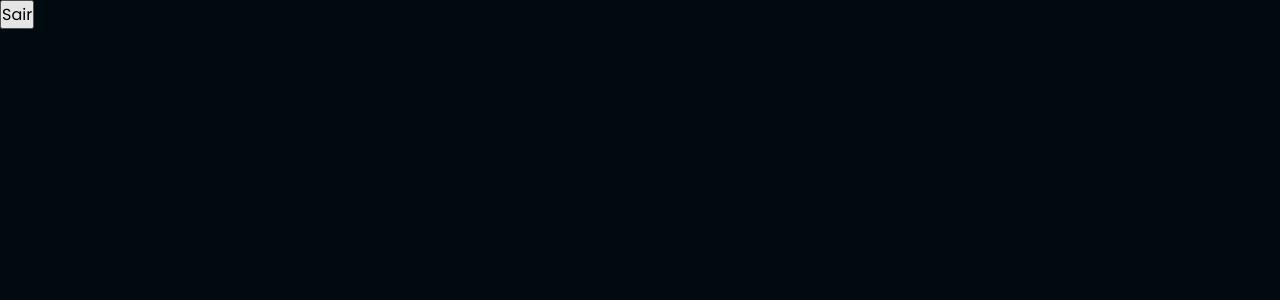
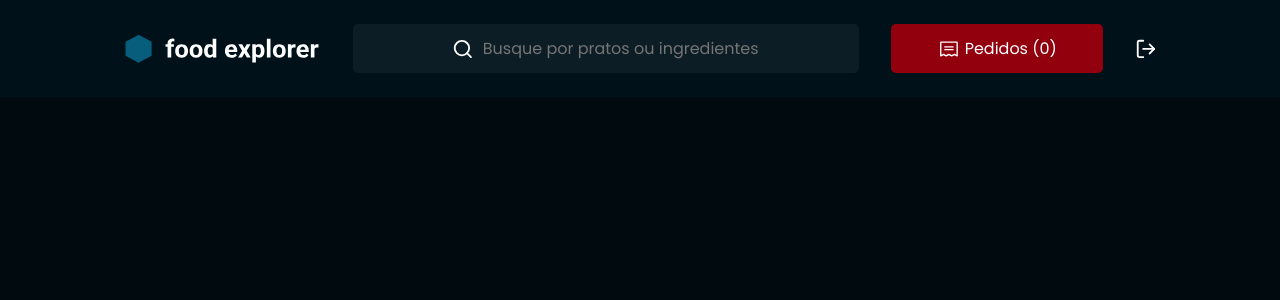
Before and after one commit to lucaslomba/front-food-explorer, a React (Vite) app: page / in a window 1280 px wide. Both pictures are taken after a click on the button "Entrar". Shown: the top 300 px of the page. Built offline with nearby package versions, Linux system fonts and the light colour scheme.

Commit message:
Versao web do header

```diff
--- a/package.json
+++ b/package.json
@@ -12,6 +12,7 @@
   "dependencies": {
     "react": "^18.2.0",
     "react-dom": "^18.2.0",
+    "react-icons": "^5.0.1",
     "react-router-dom": "^6.21.3",
     "styled-components": "^6.1.8"
   },
--- /dev/null
+++ b/src/components/Header/index.jsx
@@ -0,0 +1,36 @@
+import { useAuth } from "../../hooks/auth";
+
+import { FiLogOut, FiSearch } from 'react-icons/fi'
+import { PiReceipt } from "react-icons/pi";
+import { ButtonCart, Container, ButtonLogOut, InputSearch } from "./styles";
+
+import FoodExplorerImg from "../../assets/logo.svg"
+import FoodExplorerAdminImg from "../../assets/logoAdmin.svg"
+
+export function Header(){
+    const { signOut, user } = useAuth()
+
+    return(
+        <Container>
+            <img
+                src={user.role === "admin" ? FoodExplorerAdminImg : FoodExplorerImg}
+                alt="Logo do Food Explorer, uma caixa hexagonal azul com a escrita food explorer ao lado"
+                data-is-admin={user.role === "admin"}
+            />
+
+            <InputSearch>
+                <FiSearch />
+                <input type="text" placeholder="Busque por pratos ou ingredientes"/>
+            </InputSearch>
+
+            {
+                user.role === "admin" ?
+                <ButtonCart>Novo prato</ButtonCart>
+                :
+                <ButtonCart type="button"><PiReceipt /> Pedidos (0)</ButtonCart>
+            }
+
+            <ButtonLogOut type="button" onClick={signOut}><FiLogOut /></ButtonLogOut>
+        </Container>
+    )
+}
--- /dev/null
+++ b/src/components/Header/styles.js
@@ -0,0 +1,82 @@
+import styled from 'styled-components'
+
+export const Container = styled.div`
+    padding: 1.5rem 7.68rem;
+
+    display: flex;
+    align-items: center;
+    justify-content: space-between;
+
+    gap: 2rem;
+
+    background-color: ${({ theme }) => theme.COLORS.DARK600};
+
+    > img {
+        height: 1.87rem;
+
+        &[data-is-admin="true"] {
+            height: 2.43rem;
+        }
+    }
+`
+
+export const ButtonCart = styled.button`
+    border: none;
+    display: flex;
+    white-space: nowrap;
+    align-items: center;
+
+    padding: 0.75rem 2.9rem;
+    border-radius: 5px;
+    gap: 5px;
+
+    > svg {
+        font-size: 1.37rem;
+    }
+
+    color: ${({ theme }) => theme.COLORS.LIGHT100};
+    background-color: ${({ theme }) => theme.COLORS.TOMATO200};
+
+    :hover {
+        background-color: ${({ theme }) => theme.COLORS.TOMATO100};
+    }
+`
+
+export const ButtonLogOut = styled.button`
+    background: none;
+    border: none;
+
+    display: flex;
+    justify-content: center;
+    align-items: center;
+
+    > svg {
+        font-size: 1.37rem;
+        color: ${({ theme }) => theme.COLORS.LIGHT100};
+    }
+`
+
+export const InputSearch = styled.div `
+    width: 100%;
+
+    padding: 0.75rem 6.2rem;
+    background-color: ${({ theme }) => theme.COLORS.DARK900};
+    border-radius: 5px;
+
+    display: flex;
+    align-items: center;
+
+    gap: 8.7px;
+
+    > svg {
+        font-size: 1.5rem;
+    }
+
+    > input {
+        width: 100%;
+        background: none;
+        border: none;
+
+        color: ${({ theme }) => theme.COLORS.LIGHT100};
+    }
+`
--- a/src/pages/Home/index.jsx
+++ b/src/pages/Home/index.jsx
@@ -1,11 +1,11 @@
-import { useAuth } from "../../hooks/auth"
+import { Container } from "./styles"
+
+import { Header } from "../../components/Header"
 
 export function Home(){
-    const { signOut } = useAuth()
-
     return(
-        <>
-            <button type="button" onClick={signOut}>Sair</button>
-        </>
+        <Container>
+            <Header />
+        </Container>
     )
 }
--- a/src/pages/Home/styles.js
+++ b/src/pages/Home/styles.js
@@ -0,0 +1,5 @@
+import styled from "styled-components";
+
+export const Container = styled.div`
+    height: 100vh;
+`
```
Also changed, not shown: src/assets/logoAdmin.svg (added), 1 other file (tests, documents, lock files or other folders).
